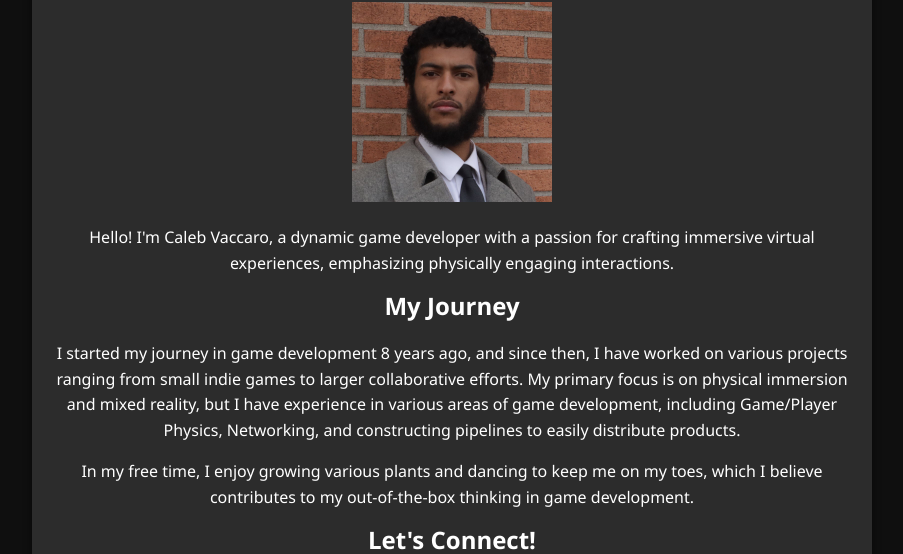
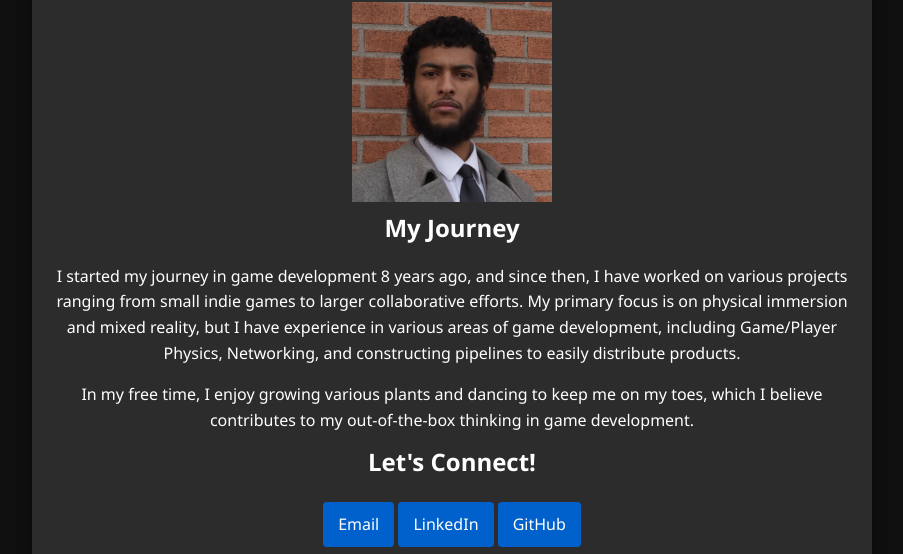
Before and after one commit to CalebVaccaro/personal-site, an Eleventy site: page about.md in a window 1280 px wide. Shown: the part 180-734 px from the top of the page, without its empty margins (188-1091 px from the left). Built offline with nearby package versions, Linux system fonts and the light colour scheme; Eleventy itself is replaced by a stand-in of ours; files that its build step writes are made by us from their sources.

Commit message:
update about and resume page

```diff
--- a/_includes/about.njk
+++ b/_includes/about.njk
@@ -7,13 +7,6 @@ layout: layout.njk
   <div class="about-page">
     <h1>About Me</h1>
     <img src="/media/about/about.jpg" alt="Profile Picture" class="top-image" />
-
-    <p>
-      Hello! I'm Caleb Vaccaro, a dynamic game developer with a passion for
-      crafting immersive virtual experiences, emphasizing physically engaging
-      interactions.
-    </p>
-
     <h2>My Journey</h2>
     <p>
       I started my journey in game development 8 years ago, and since then, I
--- a/_includes/index.njk
+++ b/_includes/index.njk
@@ -5,7 +5,7 @@ layout: layout.njk
 <div class="home-page">
   <img src="/media/home/home.jpg" alt="Caleb Vaccaro" class="home-image">
 
-  <h1 class="home-title">Welcome to My Portfolio</h1>
+  <h1 class="home-title">Welcome to My World</h1>
   <p class="home-text">Hi, I'm Caleb Vaccaro, a game developer dedicated to pushing the boundaries of physical and virtual worlds through my work on mixed reality applications. I'm currently developing CyberSurfer, a hoverboard racing game with motion controls.</p>
 
   <div class="video-container">
```
Also changed, not shown: 1 other file.
